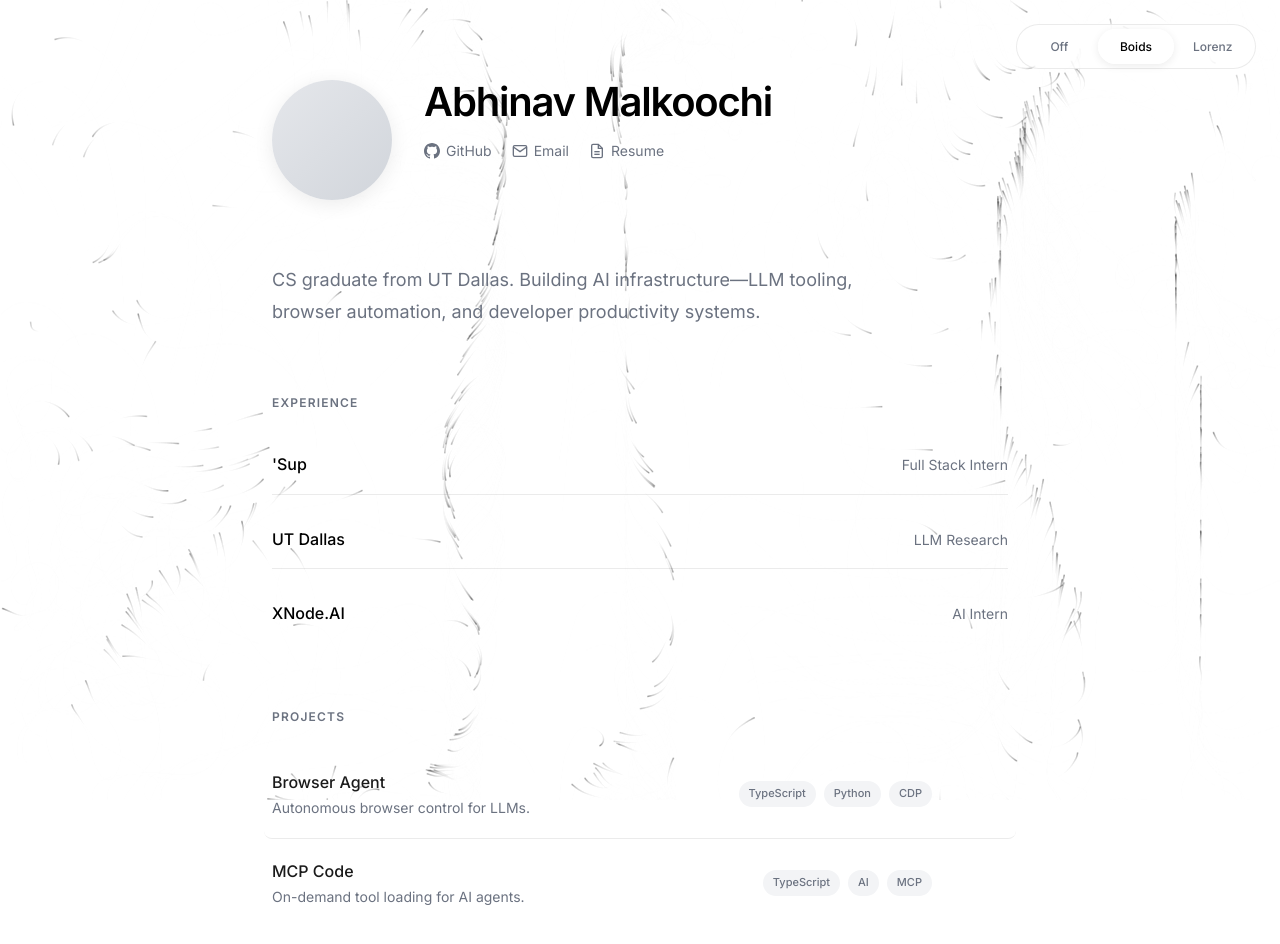
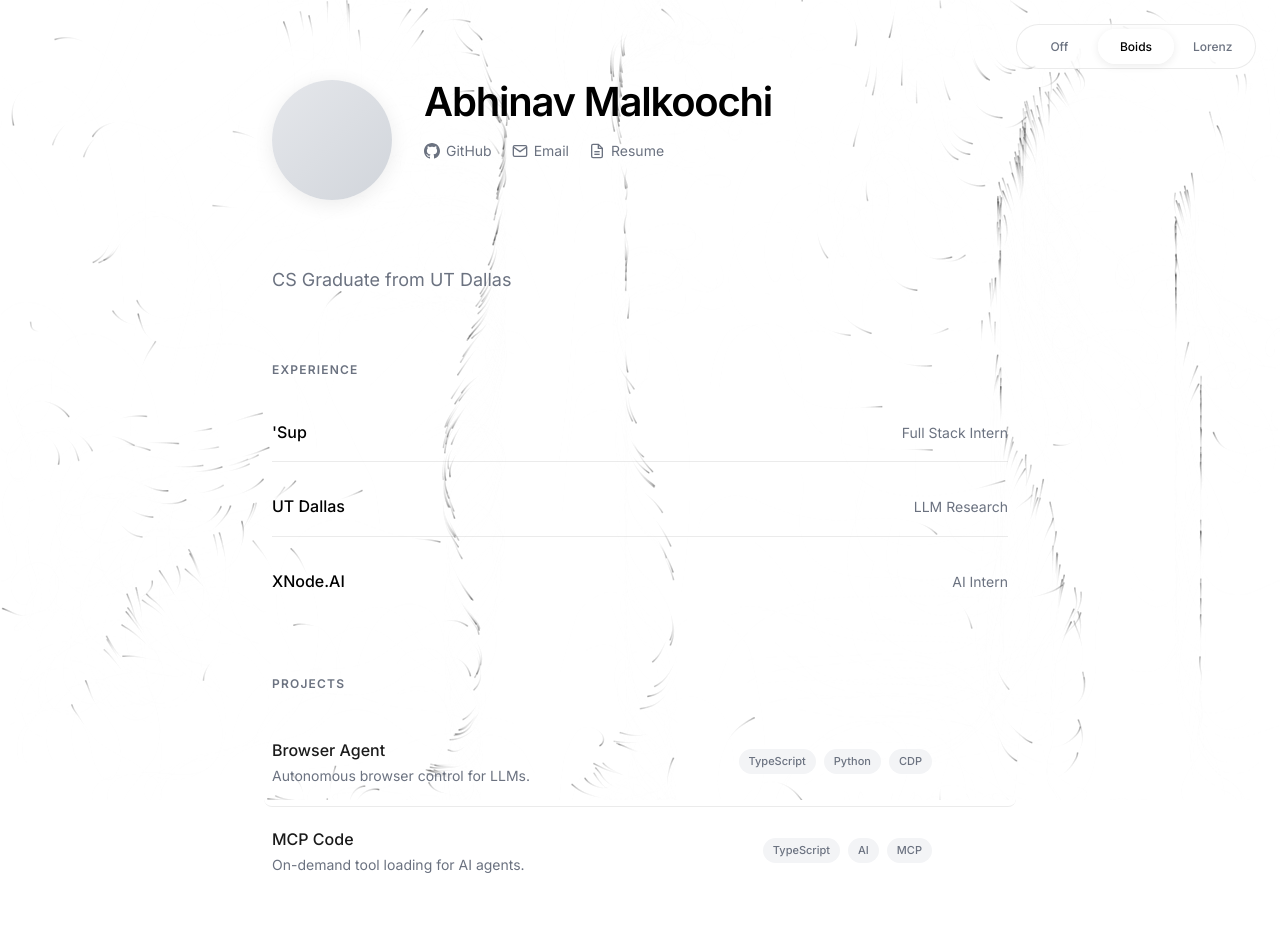
Before and after one commit to AbhinavMalkoochi/personal-website, a Next.js app: page / in a window 1280 px wide. Shown: the top 944 px of the page. Built offline with nearby package versions, Linux system fonts and the light colour scheme.

Commit message:
Update HomeClient.tsx

```diff
--- a/app/HomeClient.tsx
+++ b/app/HomeClient.tsx
@@ -69,8 +69,7 @@ export default function HomeClient({ projects }: Props) {
                 {/* About Section */}
                 <section className="about-section animate-in delay-1">
                     <p className="about-text">
-                        CS graduate from UT Dallas. Building AI infrastructure—LLM tooling,
-                        browser automation, and developer productivity systems.
+                        CS Graduate from UT Dallas
                     </p>
                 </section>
 
```
